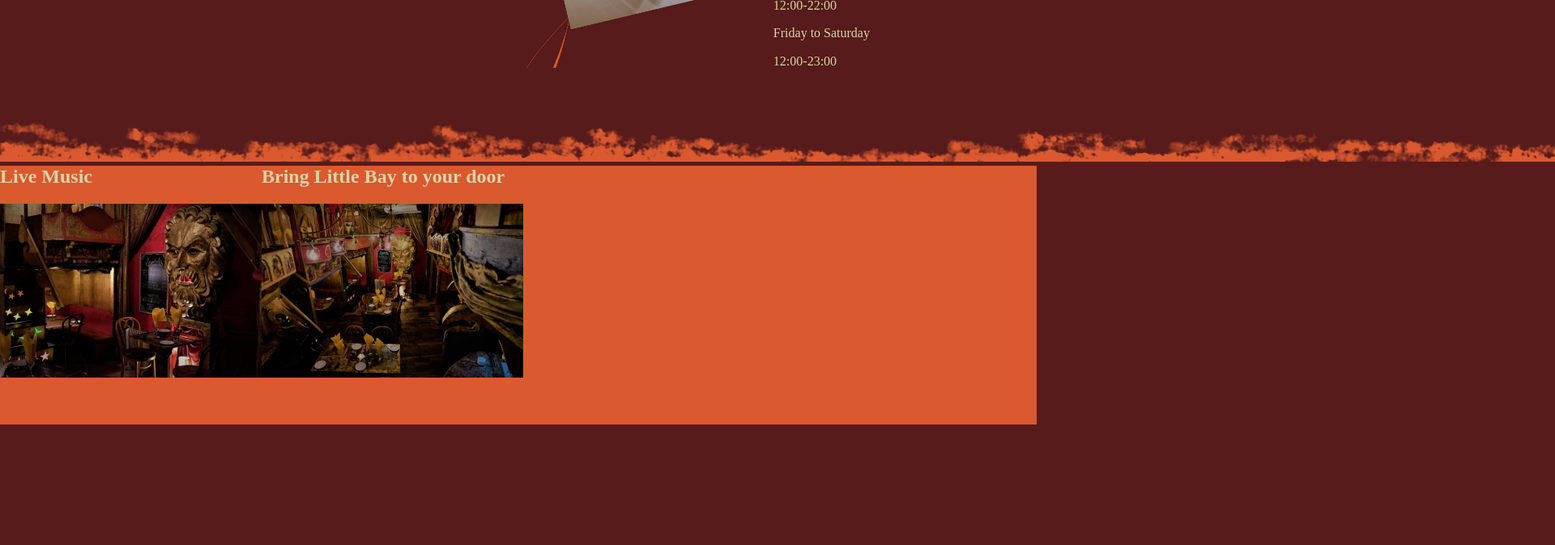
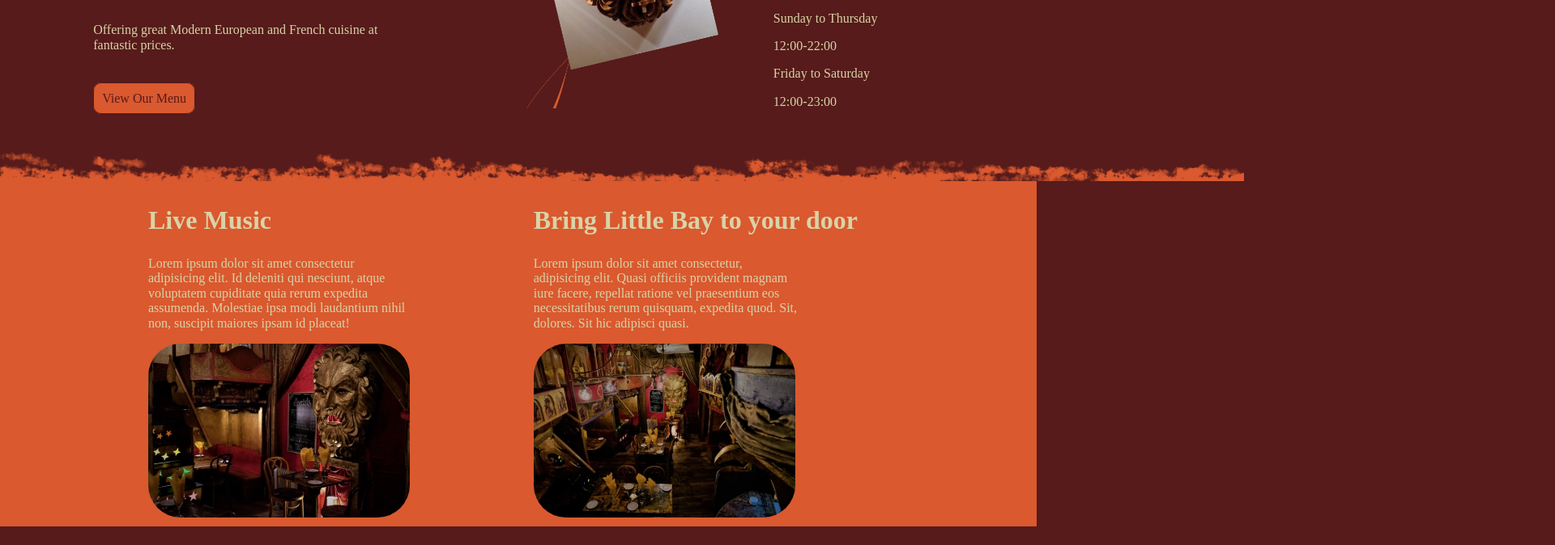
Before and after one commit to seekingcat/littlebay, a plain HTML site: page index.html in a window 1280 px wide. Shown: the part 448-1122 px from the top of the page at 81% size, 1920 px wide, since content can reach past the window. Before the commit the page ends 973 px from the top, so only its background shows below. Drawn offline with Linux system fonts and the light colour scheme.

Commit message:
styling features section

```diff
--- a/css/style.css
+++ b/css/style.css
@@ -49,6 +49,10 @@ header {
   margin: 10px auto;
 }
 
+header img {
+  border-radius: 20px;
+}
+
 nav ul {
   display: flex;
 }
@@ -66,10 +70,30 @@ main {
   display: flex;
   width: 82%;
   margin: auto;
+  padding-top: 50px;
+}
+
+h1 {
+  font-size: 4rem;
+  width: 75%;
 }
 
 #intro {
   width: 45%;
+}
+
+#intro p {
+  width: 75%;
+  padding-bottom: 2rem;
+}
+
+#intro a {
+  padding: 10px;
+  background-color: #da592f;
+  border:#561b1a 1px solid;
+  color: #561b1a;
+  text-decoration: none;
+  border-radius: 10px;
 }
 
 #heroImage {
@@ -85,11 +109,17 @@ main {
 }
 
 /* features styling */
+#divider {
+  width: 120%;
+  margin: auto;
+}
 
 #features {
   background-color: #da592f;
-  height: 40vh;
+  height: 500px;
   display: flex;
+  flex-direction: column;
+  margin: 0 auto;
 }
 
 #features h2,
@@ -97,8 +127,31 @@ main {
   margin-top: 0;
 }
 
-footer {
+#features h2 {
+  font-size: 2rem;
 }
+
+#features p {
+  width: 75%;
+}
+#features section {
+  padding: 20px;
+}
+
+.holder {
+  width: 80%;
+  display: flex;
+  padding: 10px 35px;
+  justify-content: space-around;
+  margin: auto;
+}
+
+.featureImg {
+  border-radius: 40px;
+}
+
+/* footer {
+} */
 /******************************************
 /* ADDITIONAL STYLES
 /*******************************************/
--- a/index.html
+++ b/index.html
@@ -51,18 +51,20 @@
         <p>12:00-23:00</p>
       </section>
     </main>
-    <img src="images/decDivider2.png" alt="" />
     <section id="features">
+      <img src="images/decDivider2.png" alt="" id="divider"/>
+      <div class="holder">
       <section>
         <h2>Live Music</h2>
-        <p></p>
-        <img src="images/decor.jpg" alt="" />
+        <p>Lorem ipsum dolor sit amet consectetur adipisicing elit. Id deleniti qui nesciunt, atque voluptatem cupiditate quia rerum expedita assumenda. Molestiae ipsa modi laudantium nihil non, suscipit maiores ipsam id placeat!</p>
+        <img src="images/decor.jpg" alt="" class="featureImg"/>
       </section>
       <section>
         <h2>Bring Little Bay to your door</h2>
-        <p></p>
-        <img src="images/decor2.jpg" alt="" />
+        <p>Lorem ipsum dolor sit amet consectetur, adipisicing elit. Quasi officiis provident magnam iure facere, repellat ratione vel praesentium eos necessitatibus rerum quisquam, expedita quod. Sit, dolores. Sit hic adipisci quasi.</p>
+        <img src="images/decor2.jpg" alt="" class="featureImg"/>
       </section>
+      </div>
     </section>
     <script type="text/javascript" src="js/main.js"></script>
   </body>
```
